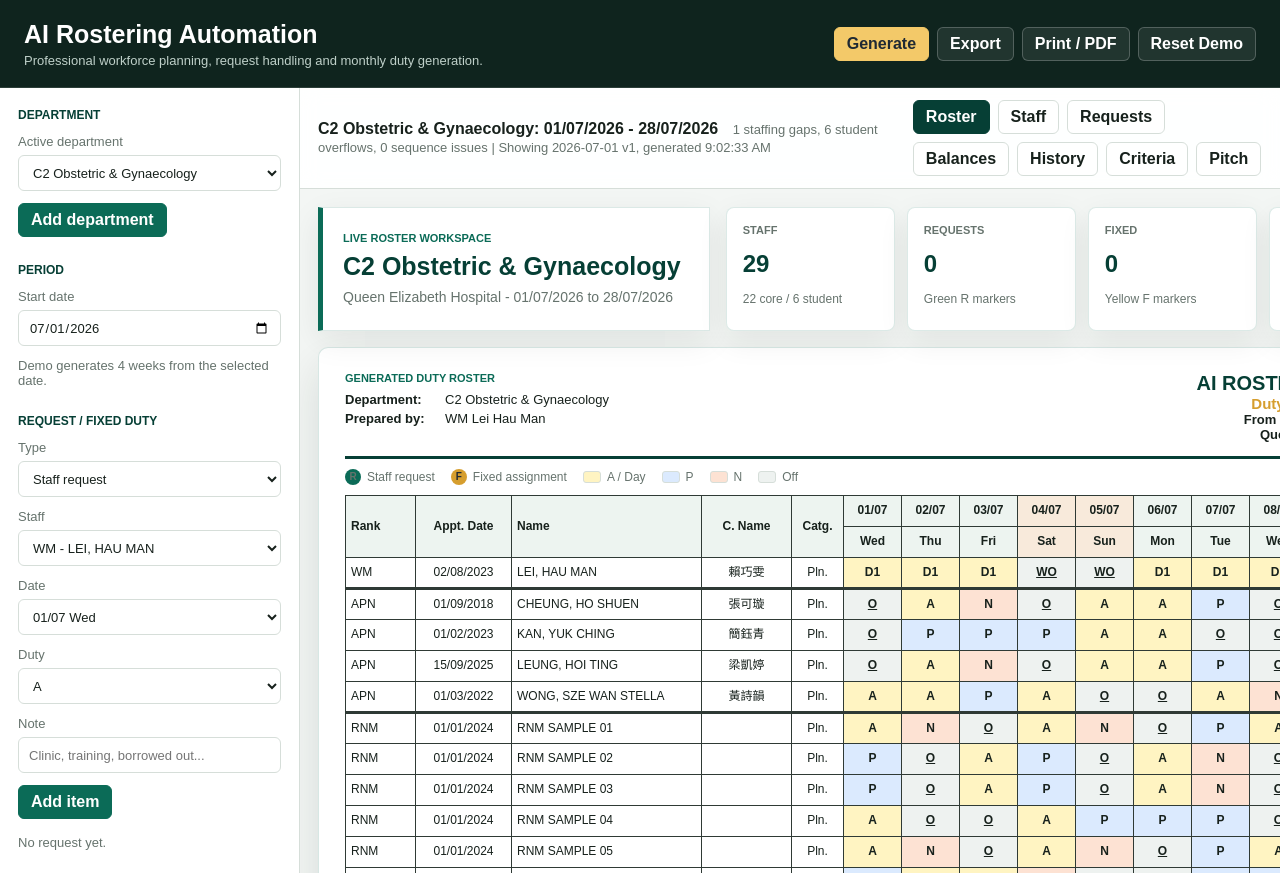
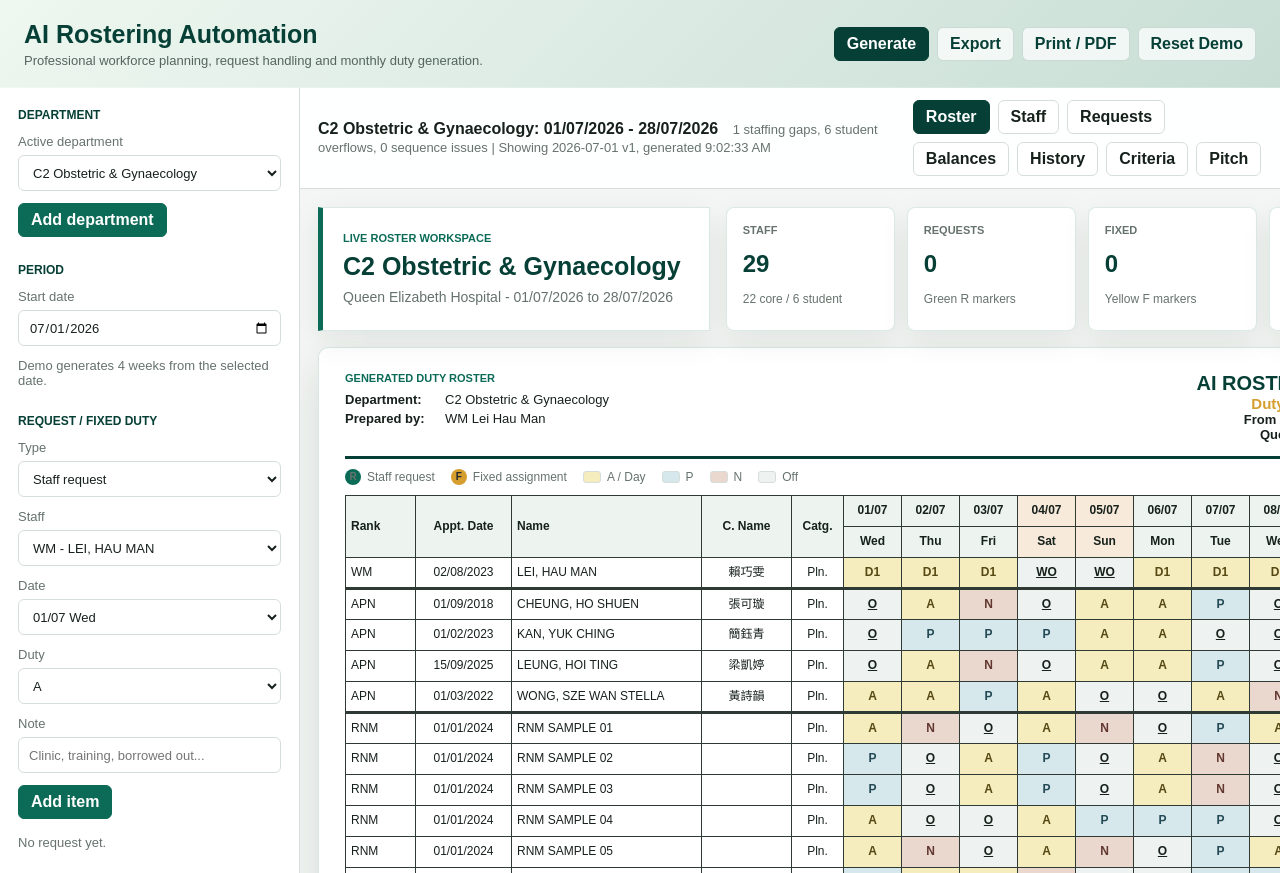
Before and after one commit to ninabun/Rostering-Automation, a plain HTML site: page index.html in a window 1280 px wide. Shown: the top 873 px of the page. Drawn offline with Linux system fonts and the light colour scheme.

Commit message:
Refine roster palette and balance table

```diff
--- a/styles.css
+++ b/styles.css
@@ -9,9 +9,9 @@
   --accent-dark: #063f35;
   --gold: #d69e2e;
   --warn: #b4532f;
-  --day: #fff4c2;
-  --pm: #dbeafe;
-  --night: #fde2d3;
+  --day: #f6edbf;
+  --pm: #d7e8ec;
+  --night: #ead8cf;
   --off: #eef2f0;
   --leave: #ddf4df;
   --shadow: 0 18px 45px rgba(20, 35, 28, .12);
@@ -53,16 +53,16 @@ button:hover {
   gap: 18px;
   min-height: 88px;
   padding: 18px 24px;
-  background: #0f241e;
+  background: linear-gradient(135deg, #eef7f0 0%, #dcebe4 48%, #c8ded5 100%);
   border-bottom: 1px solid rgba(255, 255, 255, .12);
-  color: #fff;
+  color: var(--accent-dark);
 }
 
 h1, h2, p { margin: 0; }
 h1 { font-size: 25px; letter-spacing: 0; }
 h2 { margin-bottom: 12px; font-size: 15px; }
 p { margin-top: 4px; color: var(--muted); font-size: 13px; }
-.topbar p { color: #bfd0c9; }
+.topbar p { color: #55645f; }
 
 .actions, .tabs {
   display: flex;
@@ -77,15 +77,15 @@ p { margin-top: 4px; color: var(--muted); font-size: 13px; }
 }
 
 .actions button {
-  border-color: rgba(255, 255, 255, .22);
-  background: rgba(255, 255, 255, .08);
-  color: #fff;
+  border-color: rgba(6, 63, 53, .16);
+  background: rgba(255, 255, 255, .72);
+  color: var(--accent-dark);
 }
 
 .actions button:first-child {
-  background: #f3c969;
-  border-color: #f3c969;
-  color: #1f2933;
+  background: var(--accent-dark);
+  border-color: var(--accent-dark);
+  color: #fff;
 }
 
 .layout {
@@ -393,9 +393,20 @@ th {
   color: #1f2933;
 }
 
-.duty-a, .duty-a1, .duty-d1, .duty-d2, .duty-d3, .duty-d4, .duty-d, .duty-hd1, .duty-hd4 { background: var(--day); }
-.duty-p { background: var(--pm); }
-.duty-n, .duty-cn { background: var(--night); }
+.duty-a, .duty-a1, .duty-d1, .duty-d2, .duty-d3, .duty-d4, .duty-d, .duty-hd1, .duty-hd4 {
+  background: var(--day);
+  color: #554813;
+}
+
+.duty-p {
+  background: var(--pm);
+  color: #234a55;
+}
+
+.duty-n, .duty-cn {
+  background: var(--night);
+  color: #62372f;
+}
 .duty-o, .duty-wo { background: var(--off); text-decoration: underline; }
 .duty-al, .duty-ndd, .duty-cclv { background: var(--leave); }
 .locked { outline: 2px solid #b7791f; outline-offset: -2px; }
@@ -597,6 +608,16 @@ th {
   min-width: 980px;
 }
 
+.balance-table th:first-child,
+.balance-table td:first-child {
+  width: 210px;
+  max-width: 210px;
+  white-space: normal;
+  overflow-wrap: anywhere;
+  word-break: break-word;
+  line-height: 1.2;
+}
+
 .staff-card strong { font-size: 15px; }
 .staff-card span { color: var(--muted); font-size: 13px; }
 .hidden { display: none; }
```
